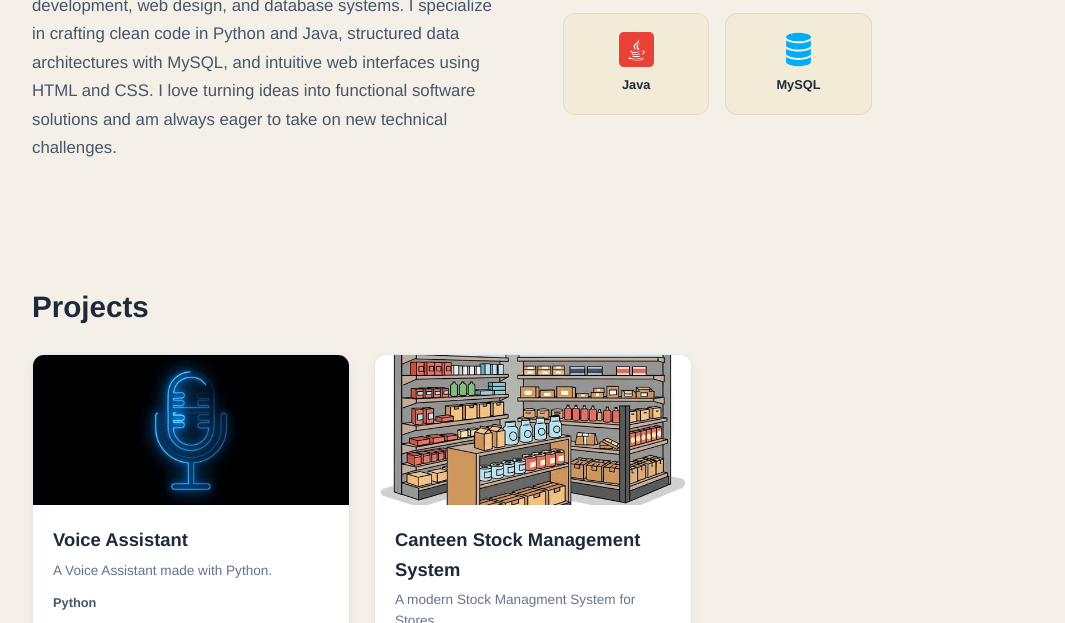
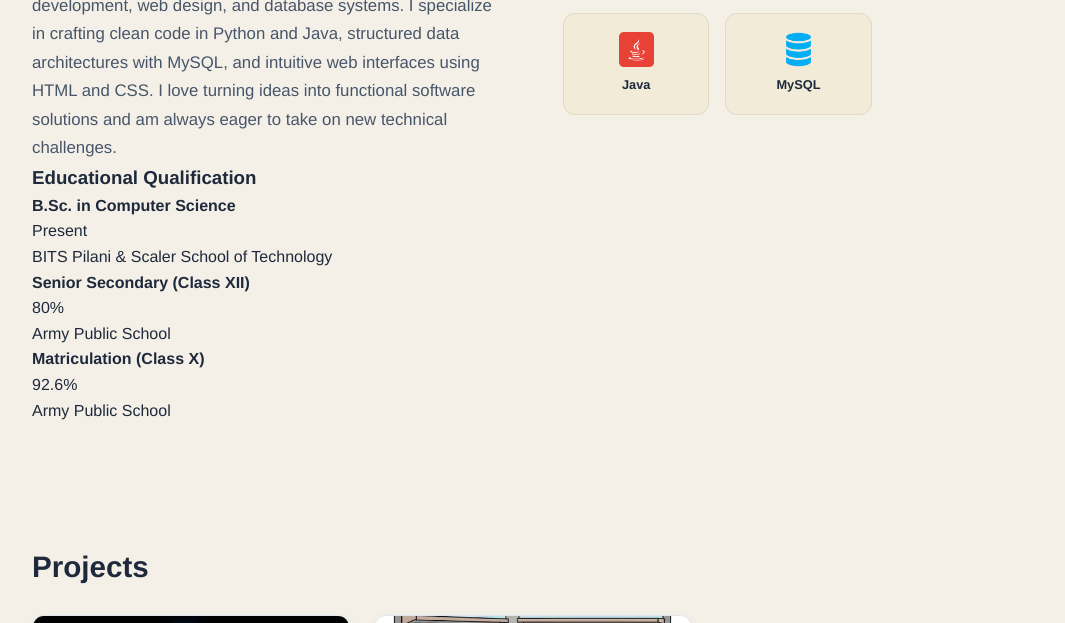
Before and after one commit to paramveer-10530/Portfolio, a plain HTML site: page index.html in a window 1280 px wide. Shown: the part 728-1351 px from the top of the page, without its empty margins (107-1172 px from the left). Drawn offline with Linux system fonts and the light colour scheme.

Commit message:
Update index.html with education details
Added educational qualifications section to the about section.

```diff
--- a/index.html
+++ b/index.html
@@ -51,6 +51,37 @@
                     <h2 class="section-title">About Me</h2>
                     <p class="about-text">
                         Driven CS student with a solid foundation in software development, web design, and database systems. I specialize in crafting clean code in Python and Java, structured data architectures with MySQL, and intuitive web interfaces using HTML and CSS. I love turning ideas into functional software solutions and am always eager to take on new technical challenges.
+                    </p>
+
+                    <div class="education-container">
+                        <h3 class="education-title">Educational Qualification</h3>
+
+                        <div class="education-list">
+                            <div class="education-card">
+                                <div class="education-header">
+                                    <h4 class="education-degree">B.Sc. in Computer Science</h4>
+                                    <span class="education-badge">Present</span>
+                                </div>
+                                <p class="education-school">BITS Pilani & Scaler School of Technology</p>
+                            </div>
+
+                            <div class="education-card">
+                                <div class="education-header">
+                                    <h4 class="education-degree">Senior Secondary (Class XII)</h4>
+                                    <span class="education-score">80%</span>
+                                </div>
+                                <p class="education-school">Army Public School</p>
+                            </div>
+
+                            <div class="education-card">
+                                <div class="education-header">
+                                    <h4 class="education-degree">Matriculation (Class X)</h4>
+                                    <span class="education-score">92.6%</span>
+                                </div>
+                                <p class="education-school">Army Public School</p>
+                            </div>
+                        </div>
+                    </div>
                 </div>
 
                 <div class="skills-grid">
@@ -73,7 +104,6 @@
                   <div class="skill-card">
                       <img src="./images/database.png" alt="Mysql" width="35px">
                       <span>MySQL</span>
-
                   </div>
               </div>
             </div>
```
